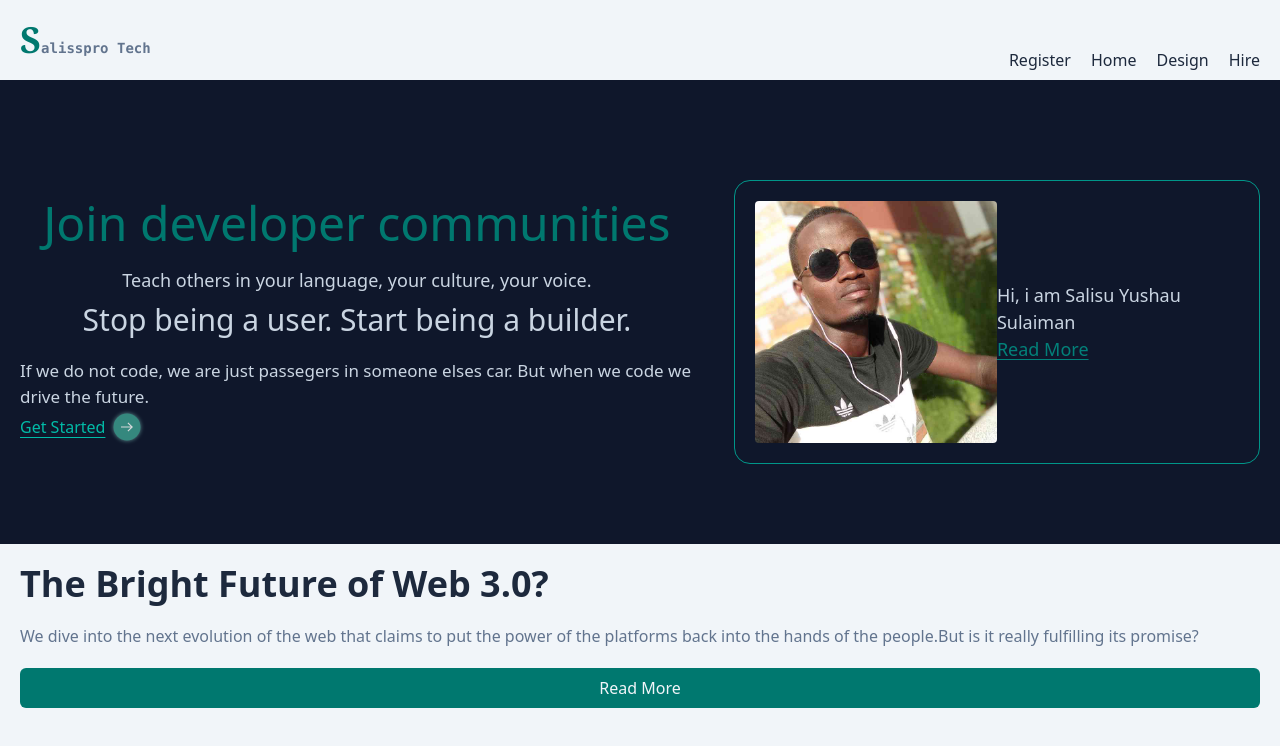
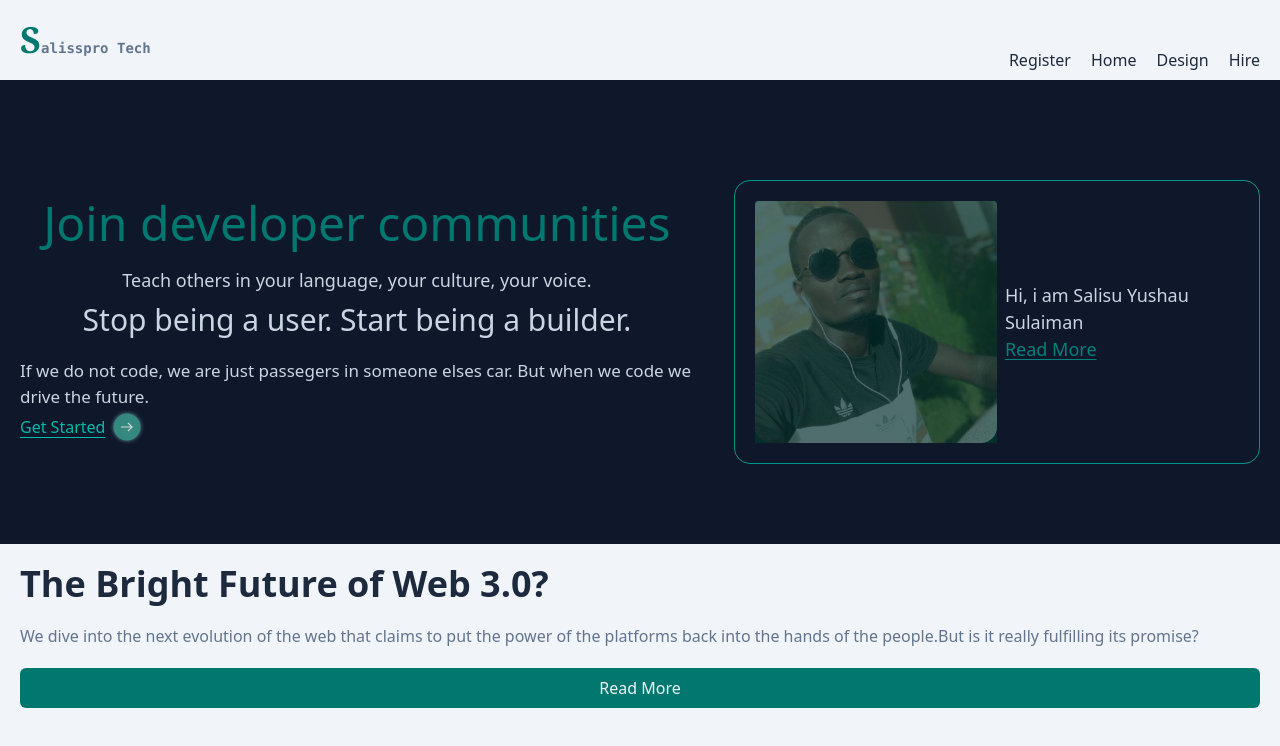
Before and after one commit to Salisspro/my-school, a React (Vite) app: page / in a window 1280 px wide. Shown: the top 746 px of the page. Built offline with nearby package versions, Linux system fonts and the light colour scheme.

Commit message:
new update...

```diff
--- a/src/components/User.jsx
+++ b/src/components/User.jsx
@@ -28,11 +28,11 @@
 
          </div>
          <div className='border border-teal-600 my-15 flex items-center justify-center flex-col lg:grid lg:grid-cols-2 p-5 rounded-2xl md:w-1/2'>
-            <div className='h-full '>
-               <img className='rounded' src={IMG} alt="" />
+            <div className='h-full bg-teal-950 '>
+               <img className='rounded bg-teal-500 z-10 opacity-30 md:rounded-b-2xl' src={IMG} alt="" />
 
             </div>
-            <p className=''>Hi, i am Salisu Yushau Sulaiman
+            <p className='md:ml-2'>Hi, i am Salisu Yushau Sulaiman
                <p onClick={() => setReadMore(!readMore)} className=''>
                   {
                      readMore ? <p className='text-teal-600 underline underline-offset-3 cursor-pointer animate-pulse'>Read More</p> : <p>a skilled React js Developer with a passion for building scalable and efficient mobile application.</p>
```
